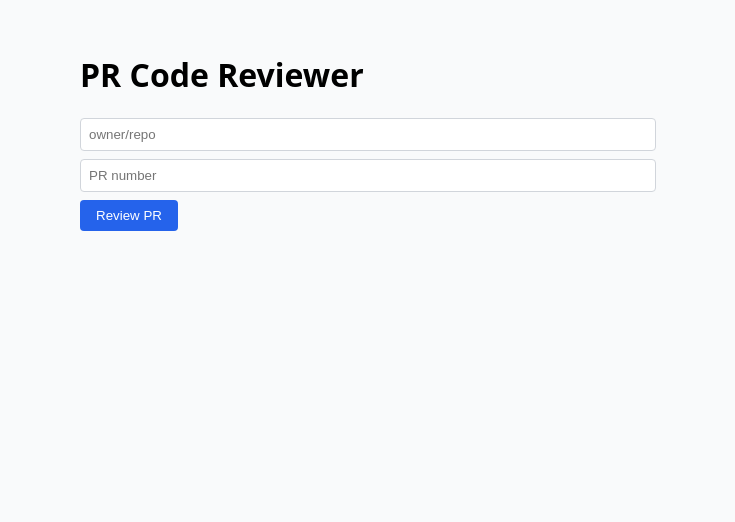
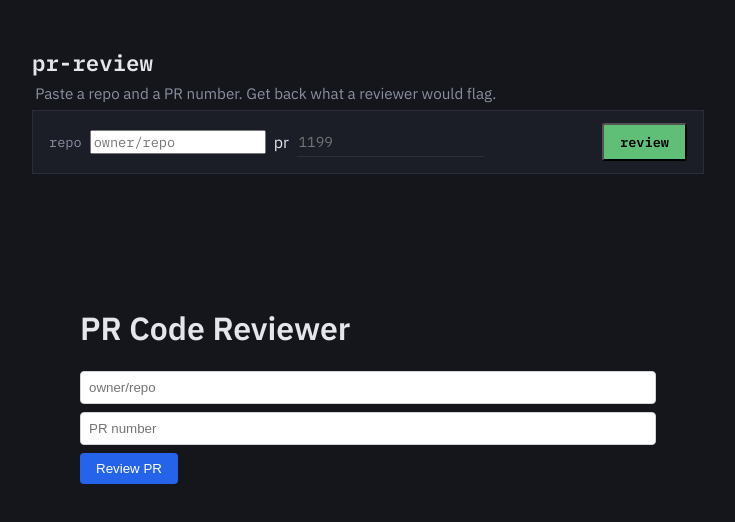
Before and after one commit to 247chan/pr-code-reviewer, a Vue app in the folder frontend/: page / in a window 1280 px wide. Shown: the top 522 px of the page, without its empty margins (272-1007 px from the left). Built offline with nearby package versions, Linux system fonts and the light colour scheme.

Commit message:
updated user input ui

```diff
--- a/frontend/src/App.vue
+++ b/frontend/src/App.vue
@@ -2,6 +2,8 @@
 import { ref } from 'vue'
 import sampleFeedback from './mock/sample.json';
 
+// this is the flag defined whether to use real or sample data
+// done due to rate limit of gemini ai
 const USE_SAMPLE = true;
 
 const repoInput = ref('')
@@ -9,6 +11,13 @@ const prNumber = ref('')
 const feedback = ref(null)
 const loading = ref(false)
 const error = ref(null);
+
+const categoryList = {
+  bugs: { label: 'bugs', symbol: '!'},
+  styleViolations: { label: 'style', symbol: '~'},
+  securityIssues: { label: 'security', symbol: 'x'},
+  optimizations: { label: 'optimizations', symbol: '+'}
+}
 
 async function submitReview() {
   loading.value = true
@@ -41,9 +50,38 @@ async function submitReview() {
     loading.value = false
   }
 }
+
+function totalIssues(items){
+  return items?.length ? items?.length : 0;
+}
 </script>
 
 <template>
+  <div class="page">
+    <header class="header">
+      <h1>pr-review</h1>
+      <p class="tagline">Paste a repo and a PR number. Get back what a reviewer would flag.</p>
+    </header>
+
+    <div class="cmd-line">
+      <span class="cmd-prompt">repo</span>
+      <input v-model="repoInput" placeholder="owner/repo" class="cmd-prompt" type="text">
+      <span class="cmd-promt">pr</span>
+      <input v-model="prNumber" placeholder="1199" class="cmd-input" type="text">
+      <button @click="submitReview" class="run-btn" :disabled="loading">
+        {{ loading ? 'running' : 'review' }}
+      </button>
+    </div>
+
+
+
+
+  </div>
+
+
+
+
+
   <div class="container">
     <h1>PR Code Reviewer</h1>
     <input v-model="repoInput" placeholder="owner/repo" class="input" />
--- a/frontend/src/style.css
+++ b/frontend/src/style.css
@@ -1,12 +1,96 @@
+@import url('https://fonts.googleapis.com/css2?family=IBM+Plex+Mono:wght@400;500;600&family=IBM+Plex+Sans:wght@400;500;600&display=swap');
+
+:root {
+  --bg: #14161c;
+  --panel: #1b1e27;
+  --border: #2a2e3a;
+  --text: #e4e6eb;
+  --muted: #8b90a0;
+  --green: #5fbf77;
+  --high: #e5636b;
+  --medium: #e5a34e;
+  --low: #4fa8c9;
+}
+
 * {
   box-sizing: border-box;
 }
 
 body {
   margin: 0;
-  font-family: system-ui, sans-serif;
-  background: #f9fafb;
+  font-family: 'IBM Plex Sans', system-ui, sans-serif;
+  background: var(--bg);
+  color: var(--text);
 }
+
+.page {
+  max-width: 720px;
+  margin: 0 auto;
+  padding: 3rem 1.5rem 5rem;
+}
+
+.header h1 {
+  font-family: 'IBM Plex Mono', monospace;
+  font-size: 1.4rem;
+  font-weight: 600;
+  margin: 0;
+}
+
+.tagline {
+  color: var(--muted);
+  margin: 0.4rem 0.2rem;
+  font-size: 0.95rem;
+  /* max-width: 46ch; */
+}
+
+.cmd-line{
+  display: flex;
+  align-items: center;
+  gap: 0.5rem;
+  background: var(--panel);
+  border: 1px solid var(--border);
+  padding: 0.75rem 1rem;
+  flex-wrap: wrap;
+}
+
+.cmd-prompt {
+  font-family: 'IBM Plex Mono', monospace;
+  color: var(--muted);
+  font-size: 0.85rem;
+}
+
+.cmd-input{
+  background: transparent;
+  border: none;
+  border-bottom: 1px solid var(--border);
+  color: var(--text);
+  font-family: 'IBM Plex Mono', monospace;
+  font-size: 0.9rem;
+  padding: 0.3rem 0.1rem;
+  outline: none;
+}
+
+.cmd-input:focus{
+  border-bottom-color: var(--green);
+}
+
+.run-btn {
+  margin-left: auto;
+  padding: 0.5rem 1rem;
+  color: #000000;
+  background: var(--green);
+  border-radius: 3px;
+  font-family: 'IBM Plex Mono', monospace;
+  font-weight: 600;
+  font-size: 0.85rem;
+  cursor: pointer;
+}
+
+.run-btn:disabled{
+  opacity: 0.6;
+  cursor: default;
+}
+
 
 .container {
   max-width: 640px;
```
